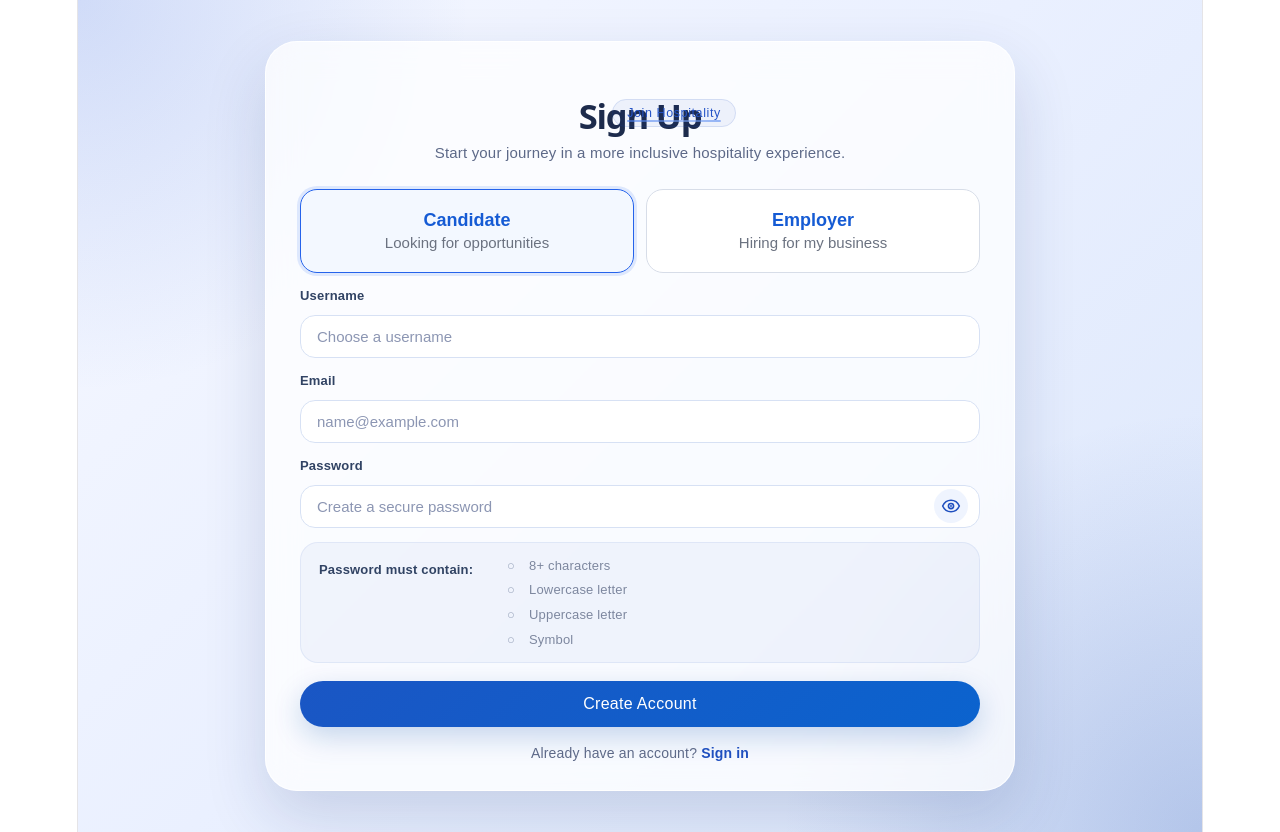
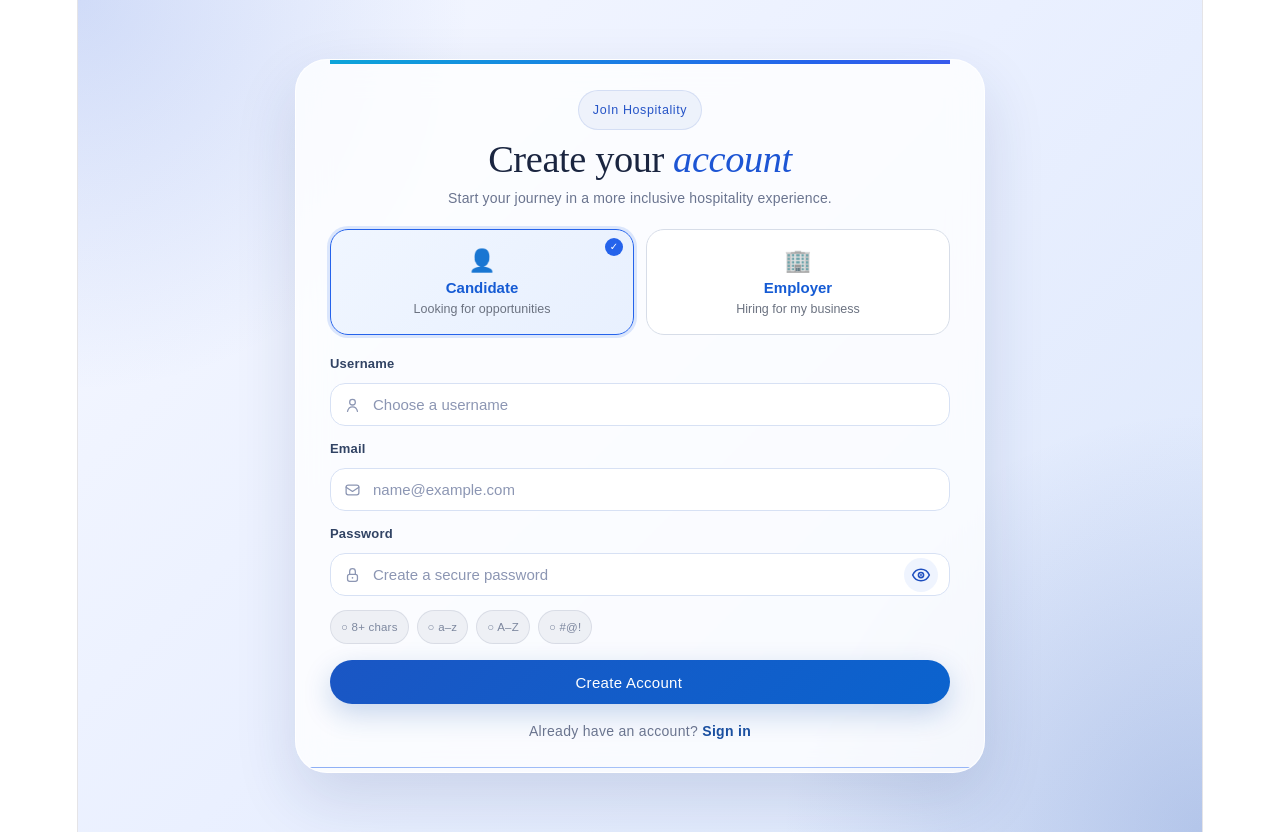
Before and after one commit to jameelnkl/inclusive-web-platform, a React (Vite) app in the folder frontend/: page /signup in a window 1280 px wide. Built offline with nearby package versions, Linux system fonts and the light colour scheme.

Commit message:
signup page redesign

```diff
--- a/frontend/src/pages/SignUpPage.jsx
+++ b/frontend/src/pages/SignUpPage.jsx
@@ -16,6 +16,34 @@ function EyeIcon({ hidden }) {
       <path d="M2 12C3.3 9.1 6.9 5.1 12 5.1C17.1 5.1 20.7 9.1 22 12C20.7 14.9 17.1 18.9 12 18.9C6.9 18.9 3.3 14.9 2 12Z" stroke="currentColor" strokeWidth="1.9" strokeLinecap="round" strokeLinejoin="round" />
       <circle cx="12" cy="12" r="3.1" stroke="currentColor" strokeWidth="1.9" />
       <circle cx="12" cy="12" r="1.15" fill="currentColor" />
+    </svg>
+  );
+}
+
+function UserIcon() {
+  return (
+    <svg className="input-icon" viewBox="0 0 24 24" fill="none">
+      <circle cx="12" cy="8" r="4" stroke="currentColor" strokeWidth="1.8" strokeLinecap="round" />
+      <path d="M5 21C5.8 16.8 8.6 14.5 12 14.5C15.4 14.5 18.2 16.8 19 21" stroke="currentColor" strokeWidth="1.8" strokeLinecap="round" />
+    </svg>
+  );
+}
+
+function EmailIcon() {
+  return (
+    <svg className="input-icon" viewBox="0 0 24 24" fill="none">
+      <rect x="3" y="5" width="18" height="14" rx="3" stroke="currentColor" strokeWidth="1.8" />
+      <path d="M3 8l9 6 9-6" stroke="currentColor" strokeWidth="1.8" strokeLinecap="round" strokeLinejoin="round" />
+    </svg>
+  );
+}
+
+function LockIcon() {
+  return (
+    <svg className="input-icon" viewBox="0 0 24 24" fill="none">
+      <rect x="5" y="11" width="14" height="10" rx="3" stroke="currentColor" strokeWidth="1.8" />
+      <path d="M8 11V7a4 4 0 0 1 8 0v4" stroke="currentColor" strokeWidth="1.8" strokeLinecap="round" />
+      <circle cx="12" cy="16" r="1.2" fill="currentColor" />
     </svg>
   );
 }
@@ -60,14 +88,14 @@ function SignUpPage() {
 
   const passwordStrength =
     passwordScore === 0
-      ? { label: "", className: "", width: "0%" }
+      ? { label: "", color: "", width: "0%" }
       : passwordScore === 1
-      ? { label: "Weak", className: "weak", width: "25%" }
+      ? { label: "Weak", color: "#ef4444", width: "25%" }
       : passwordScore === 2
-      ? { label: "Fair", className: "fair", width: "50%" }
+      ? { label: "Fair", color: "#f59e0b", width: "50%" }
       : passwordScore === 3
-      ? { label: "Good", className: "good", width: "75%" }
-      : { label: "Strong", className: "strong", width: "100%" };
+      ? { label: "Good", color: "#3b82f6", width: "75%" }
+      : { label: "Strong", color: "#10b981", width: "100%" };
 
   const errors = {
     username:
@@ -90,11 +118,9 @@ function SignUpPage() {
 
   function validateForm() {
     setTouched({ username: true, email: true, password: true });
-
     if (!formData.username.trim()) return false;
     if (!/^[^\s@]+@[^\s@]+\.[^\s@]+$/.test(formData.email)) return false;
     if (passwordScore < 4) return false;
-
     return true;
   }
 
@@ -102,20 +128,13 @@ function SignUpPage() {
     e.preventDefault();
     setServerError("");
     setSuccess("");
-
     if (!validateForm()) return;
 
     try {
       setLoading(true);
       await registerUser(formData);
-
-      setSuccess(
-        "Account created successfully. Please check your email to verify your account before signing in."
-      );
-
-      setTimeout(() => {
-        navigate("/signin");
-      }, 2000);
+      setSuccess("Account created successfully. Please check your email to verify your account before signing in.");
+      setTimeout(() => navigate("/signin"), 2000);
     } catch (err) {
       setServerError(err.message || "We could not create your account. Please try again.");
     } finally {
@@ -126,51 +145,52 @@ function SignUpPage() {
   return (
     <div className="auth-page signup-page">
       <div className="signup-card">
+
+        {/* Card header shimmer stripe */}
+        <div className="signup-card-stripe"></div>
+
         <div className="signup-header">
-          <span className="auth-badge signup-badge">Join Hospitality</span>
-
-          <h1 className="signup-title">Sign Up</h1>
-
-          <div className="signup-header-spacer"></div>
-        </div>
-
+          <span className="auth-badge signup-badge">JoIn Hospitality</span>
+          <h1 className="signup-title">
+            Create your <span>account</span>
+          </h1>
           <p className="signup-subtitle">
             Start your journey in a more inclusive hospitality experience.
           </p>
+        </div>
 
-        <form onSubmit={handleSubmit} className="auth-form signup-form" noValidate>
-          <div className="auth-field">
+        {/* Account type selector */}
         <div className="account-type-options">
           <button
             type="button"
-                className={
-                  formData.accountType === "candidate"
-                    ? "account-type-card selected"
-                    : "account-type-card"
-                }
+            className={formData.accountType === "candidate" ? "account-type-card selected" : "account-type-card"}
             onClick={() => handleAccountTypeChange("candidate")}
           >
+            <span className="account-type-icon">👤</span>
             <strong>Candidate</strong>
             <small>Looking for opportunities</small>
+            {formData.accountType === "candidate" && <span className="account-type-check">✓</span>}
           </button>
 
           <button
             type="button"
-                className={
-                  formData.accountType === "employer"
-                    ? "account-type-card selected"
-                    : "account-type-card"
-                }
+            className={formData.accountType === "employer" ? "account-type-card selected" : "account-type-card"}
             onClick={() => handleAccountTypeChange("employer")}
           >
+            <span className="account-type-icon">🏢</span>
             <strong>Employer</strong>
             <small>Hiring for my business</small>
+            {formData.accountType === "employer" && <span className="account-type-check">✓</span>}
           </button>
         </div>
-          </div>
 
+        <form onSubmit={handleSubmit} className="auth-form signup-form" noValidate>
+
+          {/* Username */}
           <div className="auth-field">
             <label htmlFor="username">Username</label>
+            <div className="input-icon-wrapper">
+              <UserIcon />
               <input
                 id="username"
                 type="text"
@@ -179,13 +199,17 @@ function SignUpPage() {
                 value={formData.username}
                 onChange={handleChange}
                 onBlur={handleBlur}
-              className={errors.username ? "auth-input input-error" : "auth-input"}
+                className={errors.username ? "auth-input auth-input--icon input-error" : "auth-input auth-input--icon"}
               />
+            </div>
             {errors.username && <p className="field-error">{errors.username}</p>}
           </div>
 
+          {/* Email */}
           <div className="auth-field">
             <label htmlFor="email">Email</label>
+            <div className="input-icon-wrapper">
+              <EmailIcon />
               <input
                 id="email"
                 type="email"
@@ -194,15 +218,17 @@ function SignUpPage() {
                 value={formData.email}
                 onChange={handleChange}
                 onBlur={handleBlur}
-              className={errors.email ? "auth-input input-error" : "auth-input"}
+                className={errors.email ? "auth-input auth-input--icon input-error" : "auth-input auth-input--icon"}
               />
+            </div>
             {errors.email && <p className="field-error">{errors.email}</p>}
           </div>
 
+          {/* Password */}
           <div className="auth-field">
             <label htmlFor="password">Password</label>
-
-            <div className="password-input-wrapper">
+            <div className="input-icon-wrapper">
+              <LockIcon />
               <input
                 id="password"
                 type={showPassword ? "text" : "password"}
@@ -211,13 +237,8 @@ function SignUpPage() {
                 value={formData.password}
                 onChange={handleChange}
                 onBlur={handleBlur}
-                className={
-                  errors.password
-                    ? "auth-input password-input input-error"
-                    : "auth-input password-input"
-                }
+                className={errors.password ? "auth-input auth-input--icon password-input input-error" : "auth-input auth-input--icon password-input"}
               />
-
               <button
                 type="button"
                 className="password-toggle"
@@ -227,40 +248,61 @@ function SignUpPage() {
                 <EyeIcon hidden={showPassword} />
               </button>
             </div>
-
             {errors.password && <p className="field-error">{errors.password}</p>}
 
-            <div className="password-hints compact">
-              <p className="password-hints-title">Password must contain:</p>
+            {/* Password strength bar */}
+            {formData.password.length > 0 && (
+              <div className="strength-row">
+                <div className="strength-track">
+                  <div
+                    className="strength-fill"
+                    style={{
+                      width: passwordStrength.width,
+                      background: passwordStrength.color,
+                    }}
+                  />
+                </div>
+                <span className="strength-label" style={{ color: passwordStrength.color }}>
+                  {passwordStrength.label}
+                </span>
+              </div>
+            )}
 
-              <ul className="password-rules">
-                <li className={passwordChecks.length ? "rule valid" : "rule"}>
-                  8+ characters
-                </li>
-                <li className={passwordChecks.lowercase ? "rule valid" : "rule"}>
-                  Lowercase letter
-                </li>
-                <li className={passwordChecks.uppercase ? "rule valid" : "rule"}>
-                  Uppercase letter
-                </li>
-                <li className={passwordChecks.symbol ? "rule valid" : "rule"}>
-                  Symbol
-                </li>
-              </ul>
+            {/* Password rules compact */}
+            <div className="password-hints-compact">
+              {[
+                { key: "length", label: "8+ chars" },
+                { key: "lowercase", label: "a–z" },
+                { key: "uppercase", label: "A–Z" },
+                { key: "symbol", label: "#@!" },
+              ].map(({ key, label }) => (
+                <span
+                  key={key}
+                  className={passwordChecks[key] ? "hint-pill hint-pill--valid" : "hint-pill"}
+                >
+                  {passwordChecks[key] ? "✓" : "○"} {label}
+                </span>
+              ))}
             </div>
           </div>
 
           {serverError && <p className="auth-error">{serverError}</p>}
           {success && <p className="auth-success">{success}</p>}
 
-          <button type="submit" className="primary-btn full-width" disabled={loading}>
-            {loading ? "Creating account..." : "Create Account"}
+          <button type="submit" className="primary-btn primary-btn--full" disabled={loading}>
+            {loading ? "Creating account..." : (
+              <>
+                <span>Create Account</span>
+                <span className="btn-arrow">→</span>
+              </>
+            )}
           </button>
         </form>
 
-        <p className="auth-footer">
-          Already have an account? <Link to="/signin">Sign in</Link>
-        </p>
+        <Link to="/signin" className="ghost-btn">
+          Already have an account? <span>Sign in</span>
+        </Link>
+
       </div>
     </div>
   );
--- a/frontend/src/styles/authPages.css
+++ b/frontend/src/styles/authPages.css
@@ -1061,3 +1061,354 @@
   0%   { background-position: 0% 0%; }
   100% { background-position: 200% 0%; }
 }
+.signup-header {
+  display: flex;
+  flex-direction: column;
+  align-items: center;
+  gap: 10px;
+  margin-bottom: 16px;
+}
+
+.signup-badge {
+  position: static;
+  margin: 0;
+}
+
+
+.signup-page {
+  align-items: center;
+  justify-content: center;
+}
+
+.signup-card {
+  position: relative;
+  width: 100%;
+  max-width: 620px;
+  padding: 0 34px 28px;
+  border-radius: 32px;
+  background: rgba(255, 255, 255, 0.78);
+  border: 1px solid rgba(255, 255, 255, 0.88);
+  box-shadow: 0 26px 62px rgba(27, 52, 112, 0.14);
+  backdrop-filter: blur(16px);
+  -webkit-backdrop-filter: blur(16px);
+  overflow: hidden;
+}
+
+/* shimmer stripe at top of card */
+.signup-card-stripe {
+  height: 4px;
+  width: 100%;
+  margin-bottom: 26px;
+  background: linear-gradient(90deg, #2563eb, #7c3aed, #06b6d4, #2563eb);
+  background-size: 300% 100%;
+  animation: stripeFlow 4s linear infinite;
+}
+
+@keyframes stripeFlow {
+  0%   { background-position: 0% 0%; }
+  100% { background-position: 300% 0%; }
+}
+
+/* header */
+.signup-header {
+  display: flex;
+  flex-direction: column;
+  align-items: center;
+  gap: 8px;
+  margin-bottom: 20px;
+  text-align: center;
+}
+
+.signup-badge {
+  position: static;
+  margin: 0;
+}
+
+.signup-title {
+  margin: 0;
+  font-family: 'DM Serif Display', serif;
+  font-weight: 400;
+  font-size: clamp(1.6rem, 3vw, 2.2rem);
+  line-height: 1.1;
+  letter-spacing: -0.4px;
+  color: #1a2540;
+  text-align: center;
+}
+
+.signup-title span {
+  font-style: italic;
+  color: #1d55d4;
+}
+
+.signup-subtitle {
+  margin: 0;
+  color: #6a748f;
+  font-size: 14px;
+  line-height: 1.5;
+  text-align: center;
+  font-weight: 400;
+}
+
+/* account type cards */
+.account-type-options {
+  display: grid;
+  grid-template-columns: 1fr 1fr;
+  gap: 12px;
+  margin-bottom: 16px;
+}
+
+.account-type-card {
+  position: relative;
+  border: 1.5px solid #d7dde8;
+  background: rgba(255, 255, 255, 0.86);
+  border-radius: 18px;
+  padding: 14px 12px;
+  min-height: 90px;
+  cursor: pointer;
+  text-align: center;
+  transition: all 0.22s ease;
+  color: #1d2b4c;
+  display: flex;
+  flex-direction: column;
+  align-items: center;
+  gap: 3px;
+}
+
+.account-type-card:hover {
+  transform: translateY(-2px);
+  border-color: #2563eb;
+  box-shadow: 0 10px 22px rgba(15, 79, 168, 0.1);
+}
+
+.account-type-card.selected {
+  border-color: #2563eb;
+  background: linear-gradient(135deg, #f0f6ff, #e8f0fe);
+  box-shadow: 0 0 0 3px rgba(37, 99, 235, 0.15);
+}
+
+.account-type-icon {
+  font-size: 22px;
+  margin-bottom: 2px;
+}
+
+.account-type-card strong {
+  font-size: 15px;
+  color: #155bd4;
+  font-weight: 700;
+  display: block;
+}
+
+.account-type-card small {
+  display: block;
+  font-size: 12.5px;
+  font-weight: 400;
+  color: #6b7280;
+}
+
+.account-type-check {
+  position: absolute;
+  top: 8px;
+  right: 10px;
+  width: 18px;
+  height: 18px;
+  border-radius: 50%;
+  background: #2563eb;
+  color: white;
+  font-size: 10px;
+  display: flex;
+  align-items: center;
+  justify-content: center;
+  font-weight: 700;
+}
+
+/* input with icon */
+.input-icon-wrapper {
+  position: relative;
+  width: 100%;
+}
+
+.input-icon {
+  position: absolute;
+  left: 14px;
+  top: 50%;
+  transform: translateY(-50%);
+  width: 17px;
+  height: 17px;
+  color: #8c96b3;
+  pointer-events: none;
+  transition: color 0.2s ease;
+}
+
+.auth-input--icon {
+  padding-left: 42px;
+}
+
+.input-icon-wrapper:focus-within .input-icon {
+  color: #2563eb;
+}
+
+/* password strength bar */
+.strength-row {
+  display: flex;
+  align-items: center;
+  gap: 10px;
+  margin-top: 8px;
+}
+
+.strength-track {
+  flex: 1;
+  height: 5px;
+  border-radius: 999px;
+  background: rgba(125, 135, 159, 0.15);
+  overflow: hidden;
+}
+
+.strength-fill {
+  height: 100%;
+  border-radius: 999px;
+  transition: width 0.35s ease, background 0.35s ease;
+}
+
+.strength-label {
+  font-size: 12px;
+  font-weight: 600;
+  min-width: 42px;
+  text-align: right;
+  transition: color 0.35s ease;
+}
+
+/* compact password hint pills */
+.password-hints-compact {
+  display: flex;
+  gap: 8px;
+  flex-wrap: wrap;
+  margin-top: 8px;
+}
+
+.hint-pill {
+  font-size: 11.5px;
+  font-weight: 500;
+  padding: 3px 10px;
+  border-radius: 999px;
+  background: rgba(125, 135, 159, 0.1);
+  color: #7d879f;
+  border: 1px solid rgba(125, 135, 159, 0.18);
+  transition: all 0.2s ease;
+  letter-spacing: 0.2px;
+}
+
+.hint-pill--valid {
+  background: rgba(16, 185, 129, 0.1);
+  color: #059669;
+  border-color: rgba(16, 185, 129, 0.25);
+}
+
+/* full width submit button */
+.primary-btn--full {
+  width: 100%;
+  margin-top: 6px;
+  justify-content: center;
+}
+.ghost-btn {
+  display: block;
+  width: 100%;
+  margin-top: 12px;
+  padding: 13px 32px;
+  border-radius: 999px;
+  border: 1.5px solid rgba(37, 99, 235, 0.35);
+  background: transparent;
+  color: #1a4fa0;
+  font-size: 15px;
+  font-weight: 500;
+  letter-spacing: 0.3px;
+  text-align: center;
+  text-decoration: none;
+  font-family: 'DM Sans', sans-serif;
+  transition: all 0.25s cubic-bezier(0.34, 1.56, 0.64, 1);
+}
+
+.ghost-btn:hover {
+  background: rgba(37, 99, 235, 0.05);
+  border-color: #2563eb;
+  transform: translateY(-2px) scale(1.02);
+  box-shadow: 0 8px 20px rgba(15, 79, 168, 0.1);
+}
+
+.ghost-btn {
+  display: block;
+  width: 100%;
+  margin-top: 14px;
+  text-align: center;
+  text-decoration: none;
+  font-size: 14px;
+  font-family: 'DM Sans', sans-serif;
+  color: #6a748f;
+  font-weight: 400;
+  border: none;
+  background: transparent;
+  box-shadow: none;
+  padding: 0;
+  transform: none !important;
+}
+
+.ghost-btn span {
+  color: #1a4fa0;
+  font-weight: 650;
+  position: relative;
+  display: inline-block;
+}
+
+.ghost-btn span::after {
+  content: '';
+  position: absolute;
+  bottom: -1px;
+  left: 0;
+  width: 0%;
+  height: 1.5px;
+  background: #2563eb;
+  border-radius: 999px;
+  transition: width 0.25s ease;
+}
+
+.ghost-btn:hover span::after {
+  width: 100%;
+}
+
+.ghost-btn {
+  display: block;
+  width: 100%;
+  margin-top: 14px;
+  text-align: center;
+  text-decoration: none;
+  font-size: 14px;
+  font-family: 'DM Sans', sans-serif;
+  color: #6a748f;
+  font-weight: 400;
+  border: none;
+  background: transparent;
+  box-shadow: none;
+  padding: 0;
+}
+
+.ghost-btn span {
+  color: #1a4fa0;
+  font-weight: 650;
+  position: relative;
+  display: inline-block;
+}
+
+.ghost-btn span::after {
+  content: '';
+  position: absolute;
+  bottom: -1px;
+  left: 0;
+  width: 0%;
+  height: 1.5px;
+  background: #2563eb;
+  border-radius: 999px;
+  transition: width 0.25s ease;
+}
+
+.ghost-btn:hover span::after {
+  width: 100%;
+}
```
Lines whose indentation alone changed are shown as unchanged.
